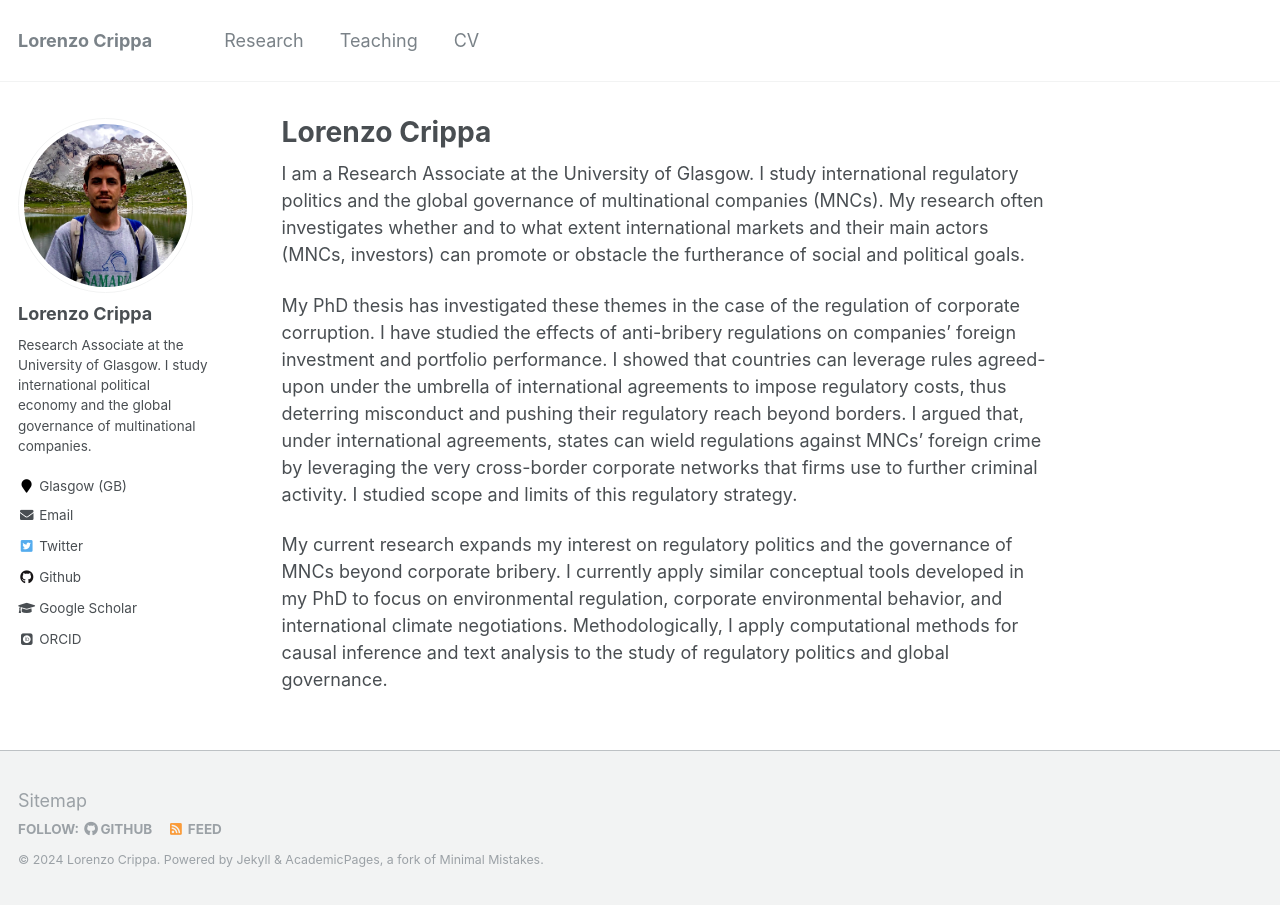
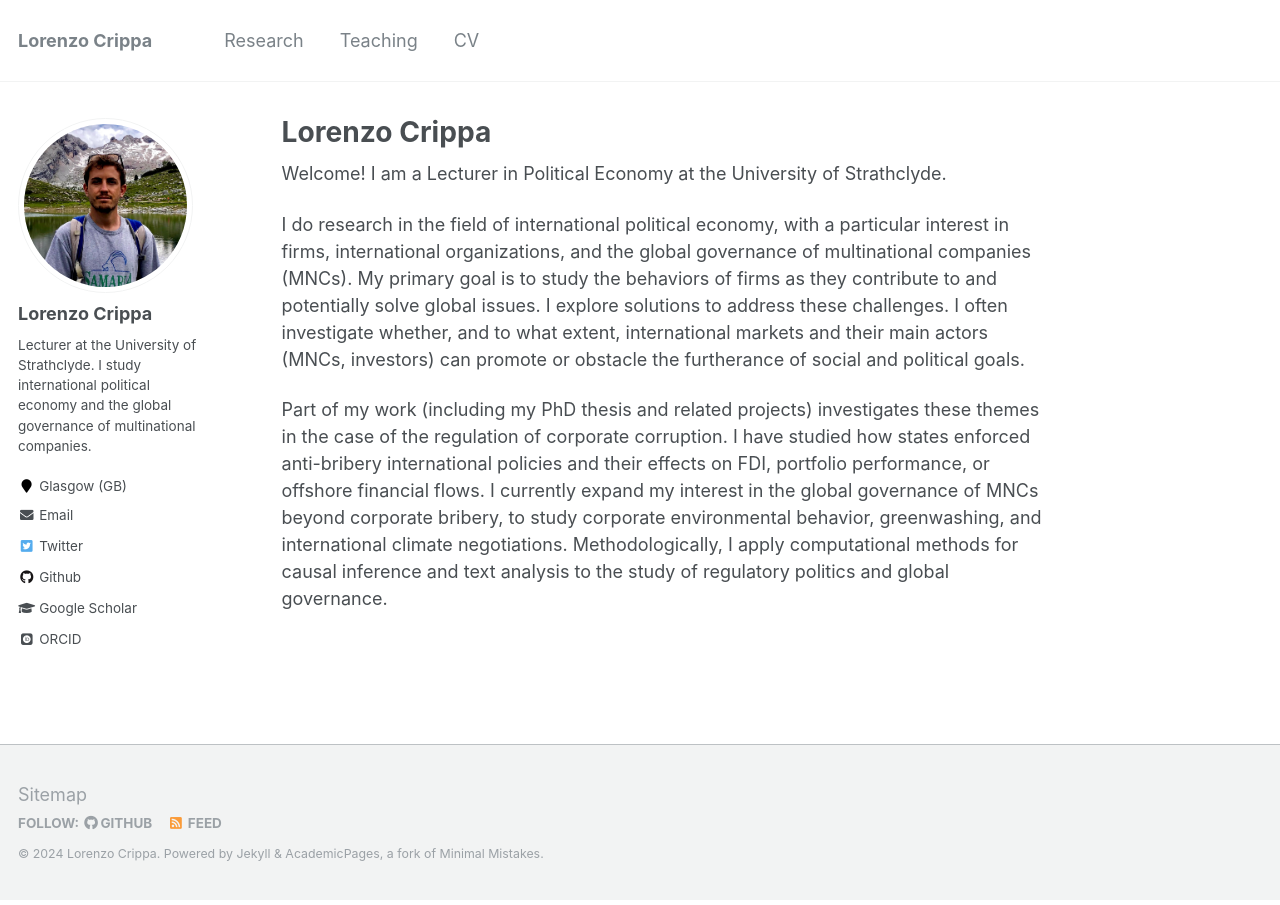
Before and after one commit to lorenzo-crippa/lorenzo-crippa.github.io, a Jekyll site: the page built from _pages/about.md, in a window 1280 px wide. Built offline with Jekyll 4.4.1, drawn with Linux system fonts in a browser that asks for light colours; some web fonts are replaced.

Commit message:
update details

```diff
--- a/_config.yml
+++ b/_config.yml
@@ -82,12 +82,12 @@ analytics:
 author:
   name             : "Lorenzo Crippa"
   avatar           : "LorenzoCrippa.jpg"
-  bio              : "Research Associate at the University of Glasgow. I study international political economy and the global governance of multinational companies."
+  bio              : "Lecturer at the University of Strathclyde. I study international political economy and the global governance of multinational companies."
   location         : "Glasgow (GB)"
   employer         :
   pubmed           :
   googlescholar    : "https://scholar.google.com/citations?user=lcje7xwAAAAJ&hl=en"
-  email            : "lorenzo.crippa@glasgow.ac.uk"
+  email            : "l.crippa@strath.ac.uk"
   researchgate     :  # example: "https://www.researchgate.net/profile/yourprofile"
   uri              :
   bitbucket        :
--- a/_pages/about.md
+++ b/_pages/about.md
@@ -7,8 +7,8 @@ redirect_from:
   - /about.html
 ---
 
-I am a Research Associate at the University of Glasgow. I study international regulatory politics and the global governance of multinational companies (MNCs). My research often investigates whether and to what extent international markets and their main actors (MNCs, investors) can promote or obstacle the furtherance of social and political goals.
+Welcome! I am a Lecturer in Political Economy at the University of Strathclyde.
 
-My PhD thesis has investigated these themes in the case of the regulation of corporate corruption. I have studied the effects of anti-bribery regulations on companies' foreign investment and portfolio performance. I showed that countries can leverage rules agreed-upon under the umbrella of international agreements to impose regulatory costs, thus deterring misconduct and pushing their regulatory reach beyond borders. I argued that, under international agreements, states can wield regulations against MNCs' foreign crime by leveraging the very cross-border corporate networks that firms use to further criminal activity. I studied scope and limits of this regulatory strategy.
+I do research in the field of international political economy, with a particular interest in firms, international organizations, and the global governance of multinational companies (MNCs). My primary goal is to study the behaviors of firms as they contribute to and potentially solve global issues. I explore solutions to address these challenges. I often investigate whether, and to what extent, international markets and their main actors (MNCs, investors) can promote or obstacle the furtherance of social and political goals.
 
-My current research expands my interest on regulatory politics and the governance of MNCs beyond corporate bribery. I currently apply similar conceptual tools developed in my PhD to focus on environmental regulation, corporate environmental behavior, and international climate negotiations. Methodologically, I apply computational methods for causal inference and text analysis to the study of regulatory politics and global governance.
+Part of my work (including my PhD thesis and related projects) investigates these themes in the case of the regulation of corporate corruption. I have studied how states enforced anti-bribery international policies and their effects on FDI, portfolio performance, or offshore financial flows. I currently expand my interest in the global governance of MNCs beyond corporate bribery, to study corporate environmental behavior, greenwashing, and international climate negotiations. Methodologically, I apply computational methods for causal inference and text analysis to the study of regulatory politics and global governance.
```
